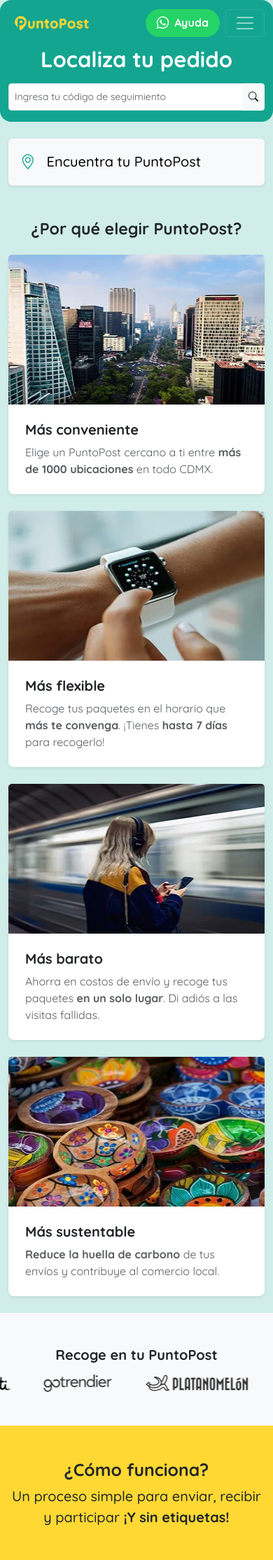
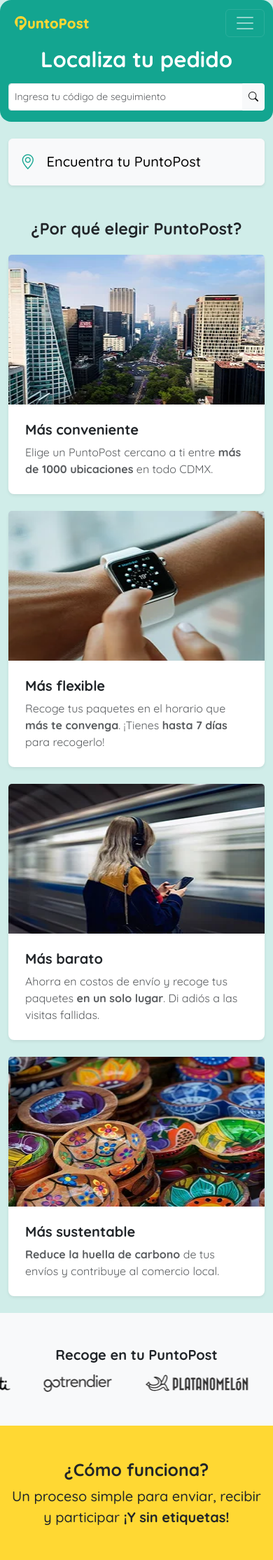
Before and after one commit to puntopost/web, a Jekyll site: the page built from index.html, in a window 390 px wide. Shown: the top 2229 px of the page at 70% size. Built offline with Jekyll 4.4.1, drawn with Linux system fonts in a browser that asks for light colours.

Commit message:
fix: move mobile whatsapp CTA into menu
Agent-Logs-Url: https://github.com/puntopost/web/sessions/adc7097a-8ceb-4ffc-ba0d-1a853533f877

Co-authored-by: jordilolapay <97684604+jordilolapay@users.noreply.github.com>

```diff
--- a/_includes/nav.html
+++ b/_includes/nav.html
@@ -10,18 +10,12 @@
             <a href="/map" class="nav-link text-white fw-bold fs-5">Mapa de puntos</a>
             <a href="/atrae" class="nav-link text-white fw-bold fs-5">Quiero ser punto</a>
             <a href="/envia" class="btn btn-yellow rounded-pill fw-bold fs-5 px-4 py-2 text-dark border-0">Envía con PuntoPost</a>
-            <a href="{{ whatsapp_url }}" target="_blank" rel="noopener noreferrer" aria-label="Abrir WhatsApp de atención al cliente" class="btn btn-whatsapp-help rounded-pill fw-bold fs-5 px-4 py-2 border-0 d-inline-flex align-items-center gap-2">
+            <a href="{{ whatsapp_url }}" target="_blank" rel="noopener noreferrer" aria-label="Abrir WhatsApp de atención al cliente" class="btn btn-whatsapp-help rounded-pill fw-bold fs-5 px-3 py-2 border-0 d-inline-flex align-items-center justify-content-center">
                 <i class="bi bi-whatsapp" aria-hidden="true"></i>
-                <span>Ayuda</span>
             </a>
         </div>
 
-        <div class="d-flex d-lg-none align-items-center gap-2 ms-auto">
-            <a href="{{ whatsapp_url }}" target="_blank" rel="noopener noreferrer" aria-label="Abrir WhatsApp de atención al cliente" class="btn btn-whatsapp-help btn-whatsapp-help-mobile rounded-pill fw-bold border-0 d-inline-flex align-items-center gap-2">
-                <i class="bi bi-whatsapp" aria-hidden="true"></i>
-                <span>Ayuda</span>
-            </a>
-
+        <div class="d-flex d-lg-none align-items-center ms-auto">
             <button class="navbar-toggler" type="button" data-bs-toggle="offcanvas" data-bs-target="#offcanvasNavbar" aria-controls="offcanvasNavbar" aria-label="Abrir menú">
                 <span class="navbar-toggler-icon"></span>
             </button>
@@ -41,6 +35,10 @@
                     <a href="/atrae" class="nav-link text-dark fs-5 py-3 d-block text-decoration-none fw-bold">Quiero ser punto</a>
                     <hr class="my-0">
                     <a href="/envia" class="btn btn-yellow rounded-pill fw-bold fs-5 px-4 py-2 text-dark border-0 d-block text-center text-decoration-none mt-2">Envía con PuntoPost</a>
+                    <a href="{{ whatsapp_url }}" target="_blank" rel="noopener noreferrer" aria-label="Abrir WhatsApp de atención al cliente" class="btn btn-whatsapp-help rounded-pill fw-bold fs-5 px-4 py-2 border-0 d-flex align-items-center justify-content-center gap-2 text-decoration-none mt-3">
+                        <i class="bi bi-whatsapp" aria-hidden="true"></i>
+                        <span>Contáctanos</span>
+                    </a>
                 </div>
             </div>
         </div>
--- a/assets/css/puntopost.css
+++ b/assets/css/puntopost.css
@@ -44,12 +44,6 @@ footer {
 .btn-whatsapp-help .bi {
     font-size: 1.25rem;
     line-height: 1;
-}
-
-.btn-whatsapp-help-mobile {
-    padding: 0.75rem 1.5rem;
-    font-size: 1.25rem;
-    line-height: 1.2;
 }
 
 .step-number {
@@ -104,15 +98,6 @@ footer {
     .puntopost-navbar-logo {
         height: 40px;
     }
-
-    .btn-whatsapp-help-mobile {
-        padding: 0.625rem 1rem;
-        font-size: 1rem;
-    }
-
-    .btn-whatsapp-help-mobile .bi {
-        font-size: 1.1rem;
-    }
 }
 
 @media (prefers-reduced-motion: reduce) {
```
